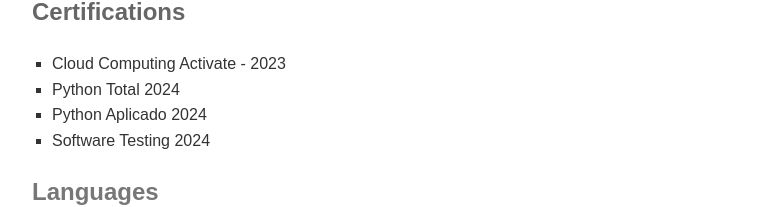
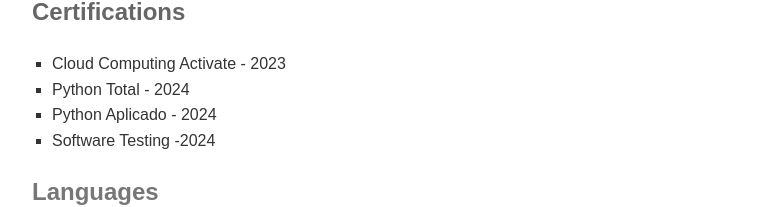
Before and after one commit to Duck1993/Curiculum_Dukens, a Vue app: page / in a window 1280 px wide. Shown: the part 2406-2613 px from the top of the page, without its empty margins (208-966 px from the left). Built offline with nearby package versions, Linux system fonts and the light colour scheme.

Commit message:
Certification fix

```diff
--- a/src/components/CertificationsSection.vue
+++ b/src/components/CertificationsSection.vue
@@ -3,9 +3,9 @@
     <h2>Certifications</h2>
     <ul>
       <li>Cloud Computing Activate - 2023</li>
-      <li>Python Total 2024</li>
-      <li>Python Aplicado 2024</li>
-      <li>Software Testing 2024</li>
+      <li>Python Total - 2024</li>
+      <li>Python Aplicado - 2024</li>
+      <li>Software Testing -2024</li>
     </ul>
   </div>
 </template>
```
